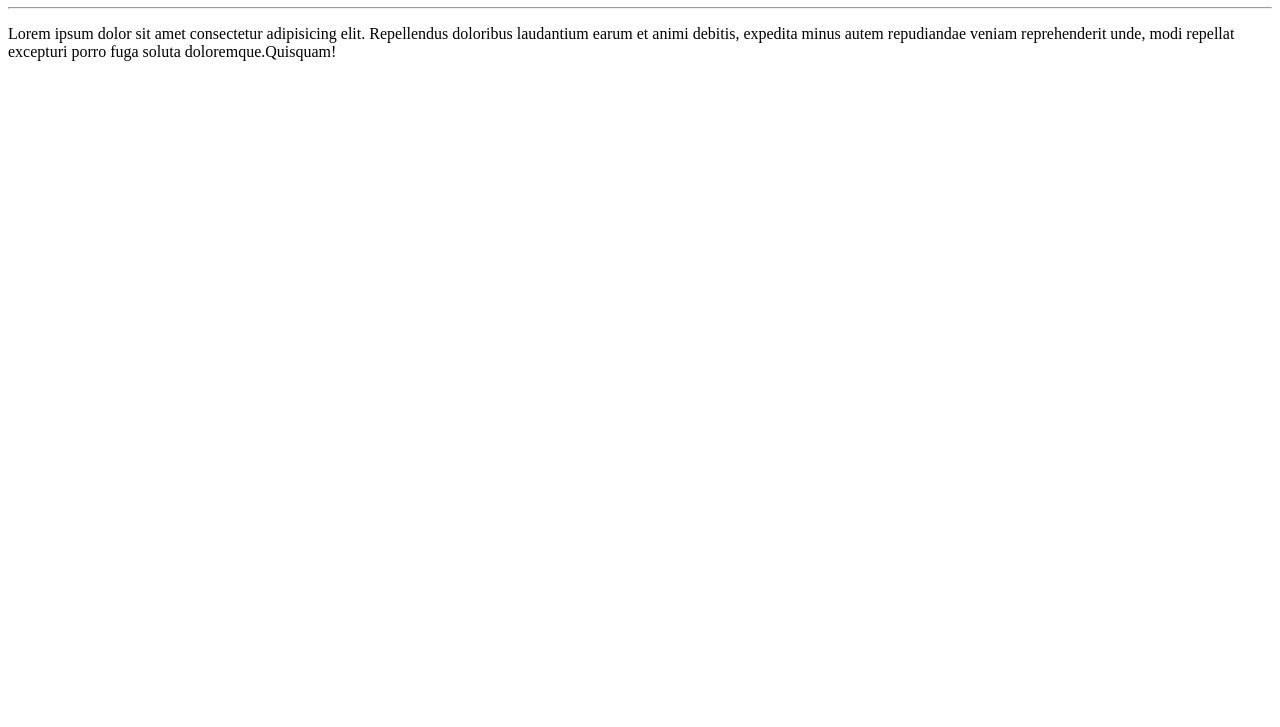
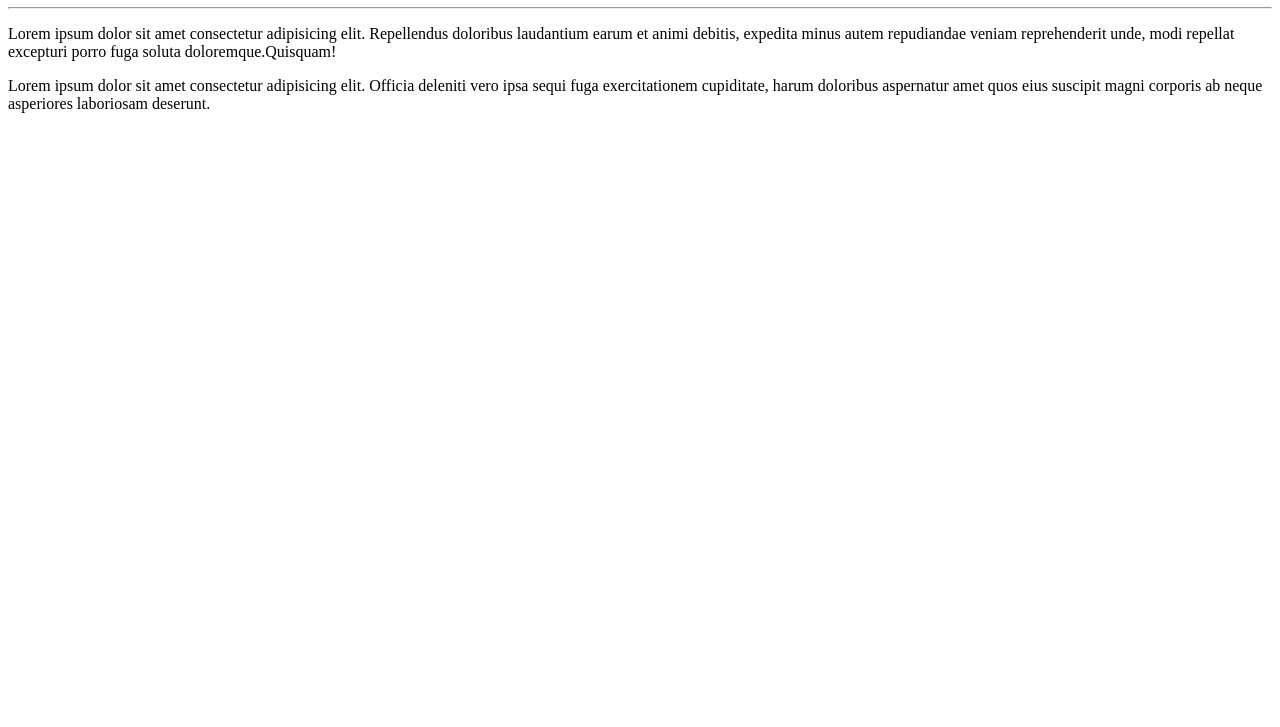
Before and after one commit to yara-castro/Ola-Mundo, a plain HTML site: page site-exemplo/index.html in a window 1280 px wide. Shown: the part 73-800 px from the top of the page. Drawn offline with Linux system fonts and the light colour scheme.

Commit message:
Adicionei um Parágrafo

```diff
--- a/site-exemplo/index.html
+++ b/site-exemplo/index.html
@@ -12,5 +12,9 @@
     doloribus laudantium earum et animi debitis, expedita minus autem repudiandae
     veniam reprehenderit unde, modi repellat excepturi porro fuga
     soluta doloremque.Quisquam!</p>
+    <p>Lorem ipsum dolor sit amet
+    consectetur adipisicing elit. Officia deleniti vero ipsa sequi fuga
+    exercitationem cupiditate, harum doloribus aspernatur amet quos
+    eius suscipit magni corporis ab neque asperiores laboriosam deserunt.</p>
 </body>
 </html>
```
